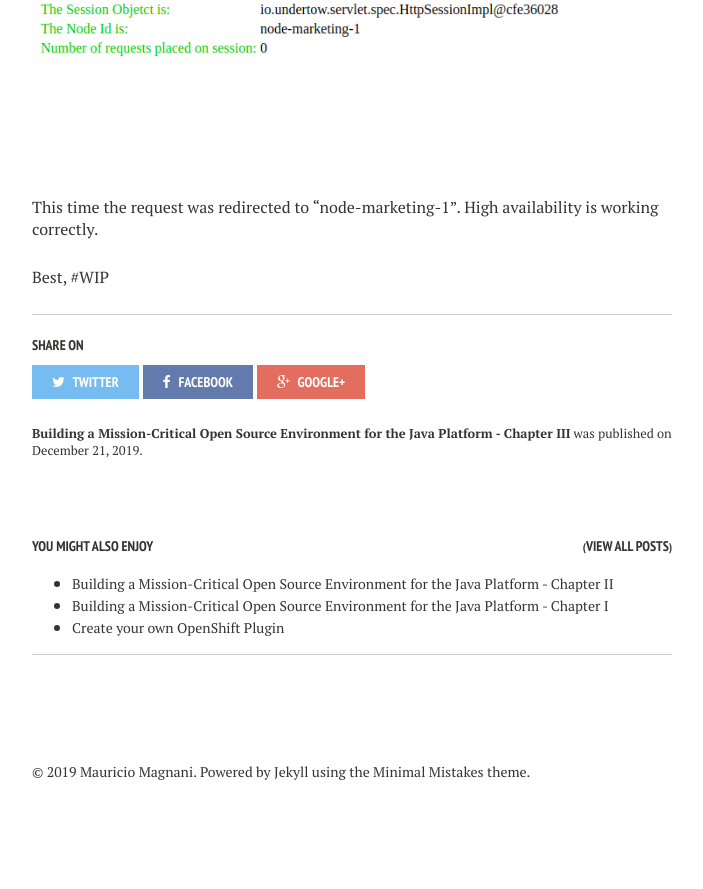
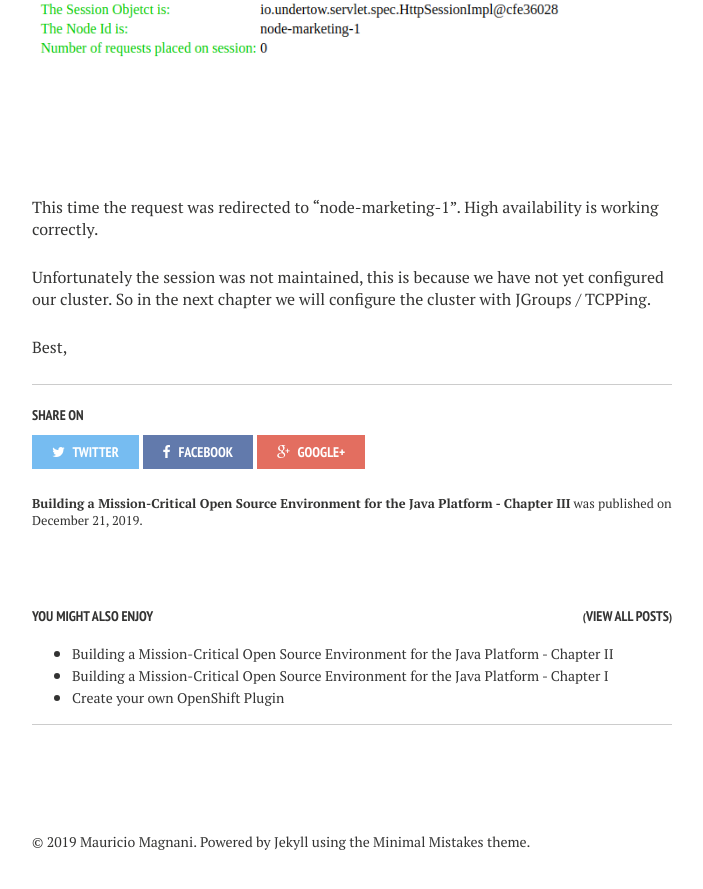
Before and after one commit to msmagnanijr/msmagnanijr.github.io, a Jekyll site: the page built from _posts/2019-12-21-wildfly-ha-3.md, in a window 1280 px wide and 900 px high, scrolled down 5607 px. Shown: the top 889 px of the window, without its empty margins (288-991 px from the left). Built offline with Jekyll 4.4.1, drawn with Linux system fonts in a browser that asks for light colours; nearby versions of some CDN libraries; comment, search, counter and statistics services are not loaded; before the commit the page ends 6437 px from its top, so only the background shows below that.

Commit message:
update wildfly post

```diff
--- a/_posts/2019-12-21-wildfly-ha-3.md
+++ b/_posts/2019-12-21-wildfly-ha-3.md
@@ -190,4 +190,6 @@ Open the app URL again: http://marketing.mmagnani.lab
 
 This time the request was redirected to "node-marketing-1". High availability is working correctly.
 
-Best, #WIP
+Unfortunately the session was not maintained, this is because we have not yet configured our cluster. So in the next chapter we will configure the cluster with JGroups / TCPPing.
+
+Best,
```
